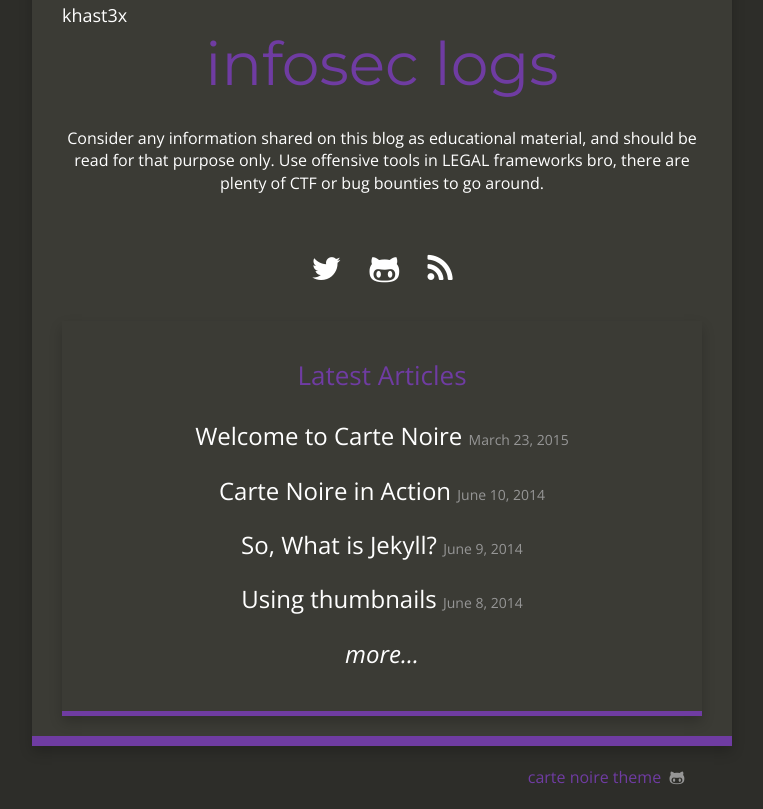
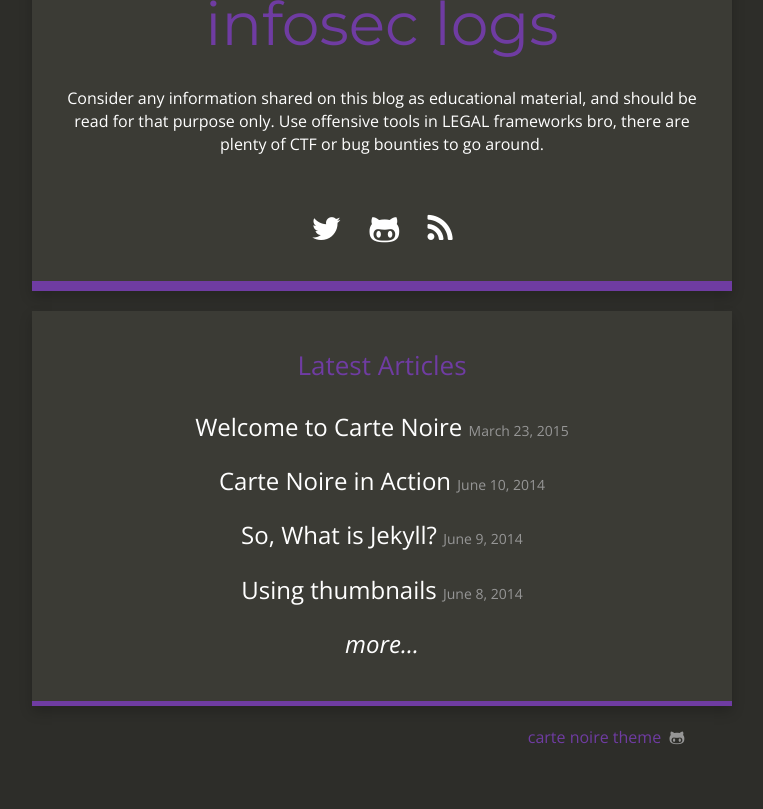
Before and after one commit to khast3x/khast3x.github.io, a Jekyll site: the page built from index.html, in a window 1280 px wide, cut to the strip 197-1006 px from the top of the page. Shown: the whole strip, without its empty margins (258-1021 px from the left). Built offline with Jekyll 4.4.1, drawn with Linux system fonts in a browser that asks for light colours; nearby versions of some CDN libraries; after the commit the page ends 966 px from its top, so only the background shows below that.

Commit message:
test blaz

```diff
--- a/index.html
+++ b/index.html
@@ -12,15 +12,12 @@
             <div class="gravatar">
                 <img src="{{ site.title_image }}" class="img-circle about-image" height="150" width="150" alt="{{ site.title }}" />
             </div>
-            <div class="author-blaz">
-              <h4>khast3x</h4
-            </div>
+
             <h1 class="header author-header" itemprop="headline">{{ site.title }}</h1>
 
             <div class="author-text">
                 {{ site.title_description }}
             </div>
-
 
             {% include social_links.html %}
           </div>
```
